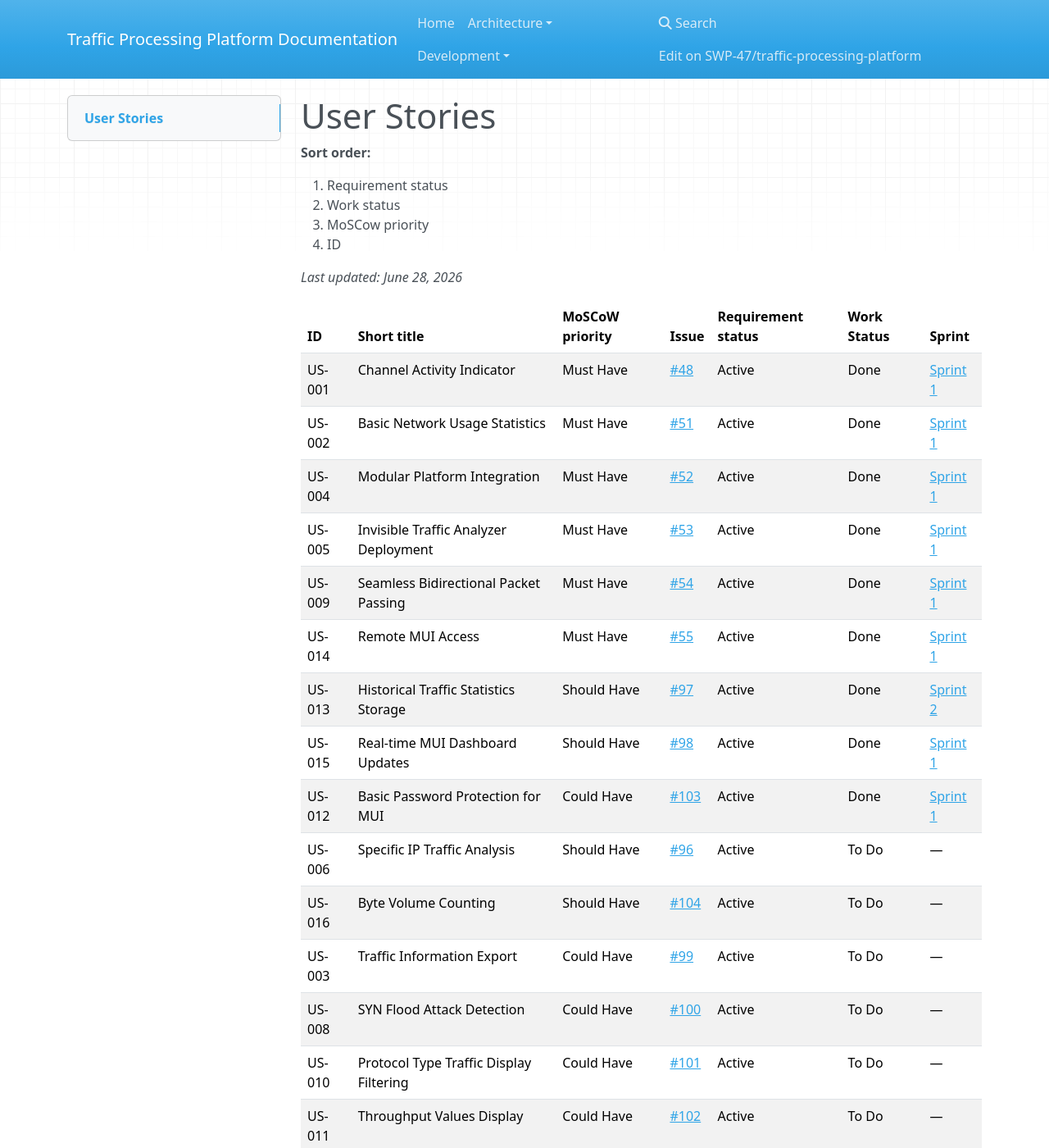
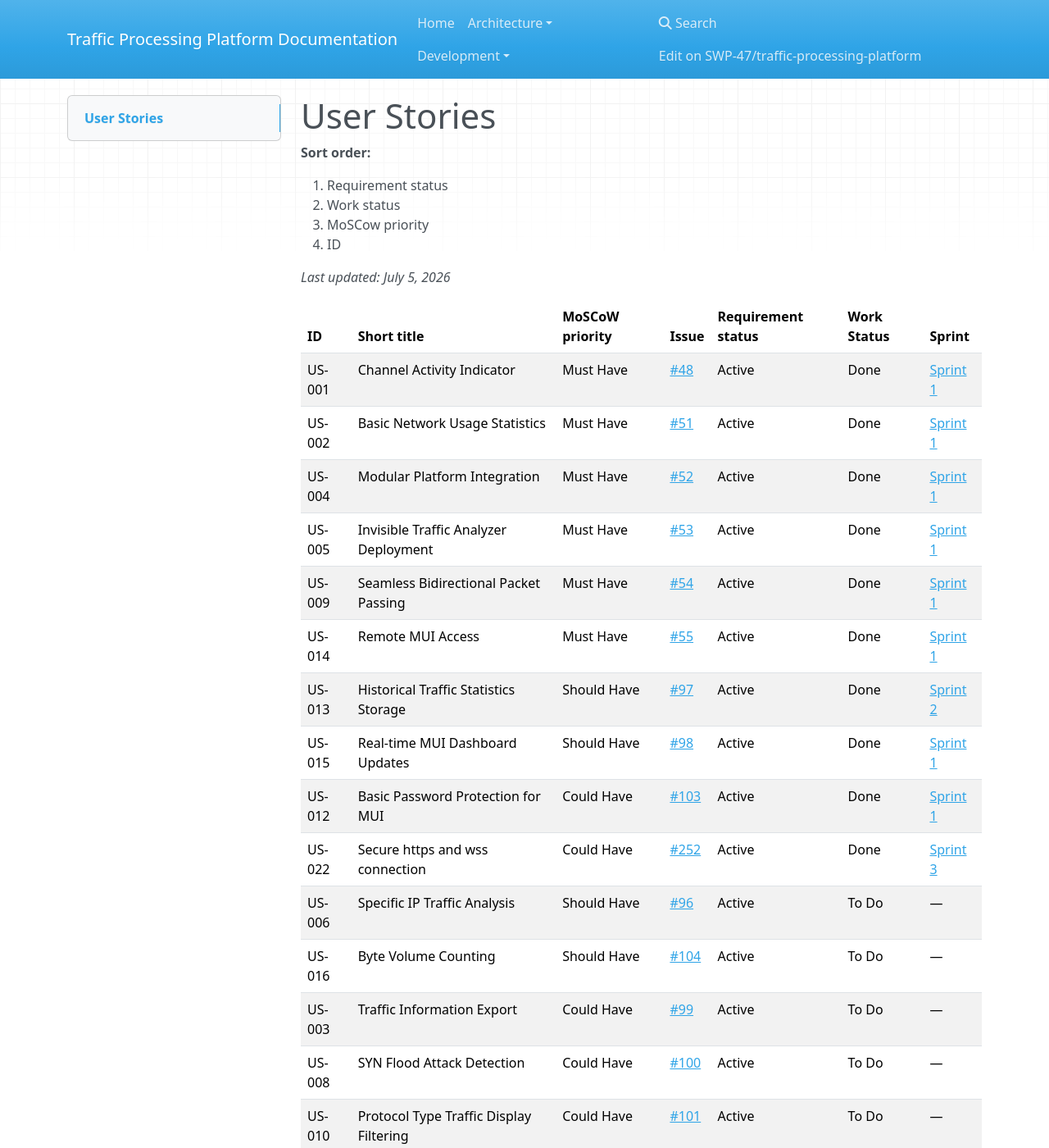
Before and after one commit to SWP-47/traffic-processing-platform, an MkDocs documentation site: the page built from docs/user-stories.md, in a window 1280 px wide and 1400 px high. Shown: the whole window at 82% size. Built offline with MkDocs 1.6.1, drawn with Linux system fonts in a browser that asks for light colours; nearby versions of some CDN libraries; some of the changed text lies outside the part shown.

Commit message:
docs: update user story index

```diff
--- a/docs/user-stories.md
+++ b/docs/user-stories.md
@@ -7,7 +7,7 @@
 3. MoSCow priority
 4. ID
 
-*Last updated: June 28, 2026*
+*Last updated: July 5, 2026*
 
 | ID | Short title | MoSCoW priority | Issue | Requirement status | Work Status | Sprint |
 | --- | --- | --- | --- | --- | --- | --- |
@@ -20,6 +20,7 @@
 | US-013 | Historical Traffic Statistics Storage | Should Have | [#97](https://github.com/SWP-47/traffic-processing-platform/issues/97) | Active | Done | [Sprint 2](https://github.com/SWP-47/traffic-processing-platform/milestone/2) |
 | US-015 | Real-time MUI Dashboard Updates | Should Have | [#98](https://github.com/SWP-47/traffic-processing-platform/issues/98) | Active | Done | [Sprint 1](https://github.com/SWP-47/traffic-processing-platform/milestone/1) |
 | US-012 | Basic Password Protection for MUI | Could Have | [#103](https://github.com/SWP-47/traffic-processing-platform/issues/103) | Active | Done | [Sprint 1](https://github.com/SWP-47/traffic-processing-platform/milestone/1) |
+| US-022 | Secure https and wss connection | Could Have | [#252](https://github.com/SWP-47/traffic-processing-platform/issues/252) | Active | Done | [Sprint 3](https://github.com/SWP-47/traffic-processing-platform/milestone/3) |
 | US-006 | Specific IP Traffic Analysis | Should Have | [#96](https://github.com/SWP-47/traffic-processing-platform/issues/96) | Active | To Do | — |
 | US-016 | Byte Volume Counting | Should Have | [#104](https://github.com/SWP-47/traffic-processing-platform/issues/104) | Active | To Do | — |
 | US-003 | Traffic Information Export | Could Have | [#99](https://github.com/SWP-47/traffic-processing-platform/issues/99) | Active | To Do | — |
@@ -30,4 +31,5 @@
 | US-018 | Traffic Tunneling / Allowing | Could Have | [#106](https://github.com/SWP-47/traffic-processing-platform/issues/106) | Active | To Do | — |
 | US-019 | Packet Metadata Capture and View | Could Have | [#107](https://github.com/SWP-47/traffic-processing-platform/issues/107) | Active | To Do | — |
 | US-020 | Atypical Connection / Port Monitoring | Could Have | [#108](https://github.com/SWP-47/traffic-processing-platform/issues/108) | Active | To Do | — |
+| US-021 | Keyboard Navigation Support | Could Have | [#207](https://github.com/SWP-47/traffic-processing-platform/issues/207) | Active | To Do | - |
 | US-007 | Uninterrupted Internet Access | — | — | Removed | — | — |
```
